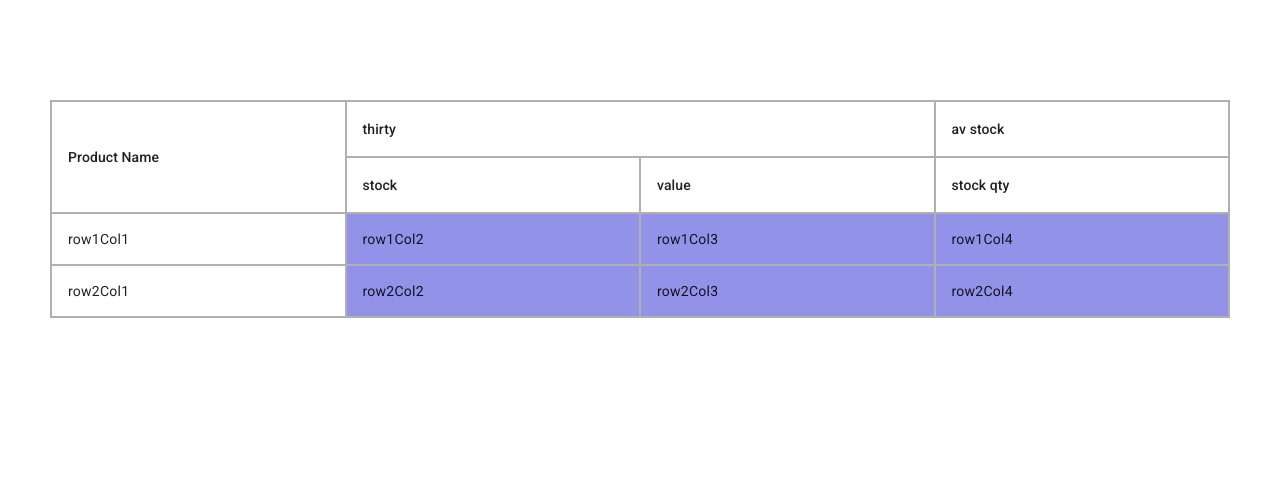
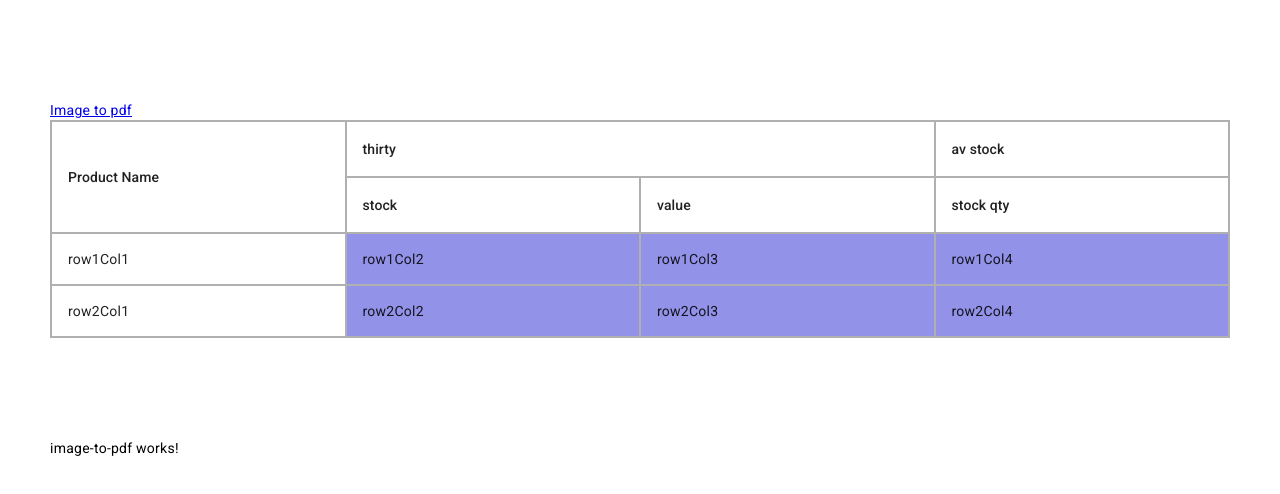
Before and after one commit to Mizan3050/multi-column, an Angular app: page /image-to-pdf in a window 1280 px wide. Before the commit this address led to /. Shown: the top 494 px of the page. Built offline with nearby package versions, Linux system fonts and the light colour scheme.

Commit message:
images to pdf added

```diff
--- a/src/app/app-routing.module.ts
+++ b/src/app/app-routing.module.ts
@@ -1,7 +1,13 @@
 import { NgModule } from '@angular/core';
 import { RouterModule, Routes } from '@angular/router';
+import { ImageToPdfComponent } from './image-to-pdf/image-to-pdf.component';
 
-const routes: Routes = [];
+const routes: Routes = [
+  {
+    path: 'image-to-pdf',
+    component:ImageToPdfComponent
+  }
+];
 
 @NgModule({
   imports: [RouterModule.forRoot(routes)],
--- a/src/app/app.component.html
+++ b/src/app/app.component.html
@@ -1,8 +1,12 @@
 <div class="container">
-  <table mat-table [dataSource]="myData">
+  <a [routerLink]="'/image-to-pdf'">Image to pdf</a>
+  <table
+    mat-table
+    [dataSource]="myData"
+  >
     <ng-container matColumnDef="product">
       <th mat-header-cell *matHeaderCellDef [attr.rowspan]="2">Product Name</th>
-      <td mat-cell *matCellDef="let row">{{ row.data.name  }}</td>
+      <td mat-cell *matCellDef="let row">{{ row.data.name }}</td>
     </ng-container>
     <ng-container *ngFor="let col of allColumns">
       <ng-container [matColumnDef]="col.key">
@@ -28,3 +32,4 @@
     <tr mat-row *matRowDef="let row; columns: allComplexDataCols"></tr>
   </table>
 </div>
+<router-outlet></router-outlet>
--- a/src/app/app.component.scss
+++ b/src/app/app.component.scss
@@ -6,6 +6,10 @@ td {
 
 th {
   min-width: 150px;
+}
+
+.d-none{
+  display: none;
 }
 
 /*
--- a/src/app/app.module.ts
+++ b/src/app/app.module.ts
@@ -5,10 +5,12 @@ import { AppRoutingModule } from './app-routing.module';
 import { AppComponent } from './app.component';
 import { BrowserAnimationsModule } from '@angular/platform-browser/animations';
 import { MatTableModule } from '@angular/material/table';
+import { ImageToPdfComponent } from './image-to-pdf/image-to-pdf.component';
 
 @NgModule({
   declarations: [
-    AppComponent
+    AppComponent,
+    ImageToPdfComponent
   ],
   imports: [
     BrowserModule,
--- /dev/null
+++ b/src/app/image-to-pdf/image-to-pdf.component.html
@@ -0,0 +1,3 @@
+<div class="image-container">
+  <p>image-to-pdf works!</p>
+</div>
--- /dev/null
+++ b/src/app/image-to-pdf/image-to-pdf.component.scss
@@ -0,0 +1,3 @@
+.image-container{
+  margin: 50px;
+}
```
Also changed, not shown: src/app/image-to-pdf/image-to-pdf.component.ts (added, +10 -0 lines), 1 other file (tests, documents, lock files or other folders).
